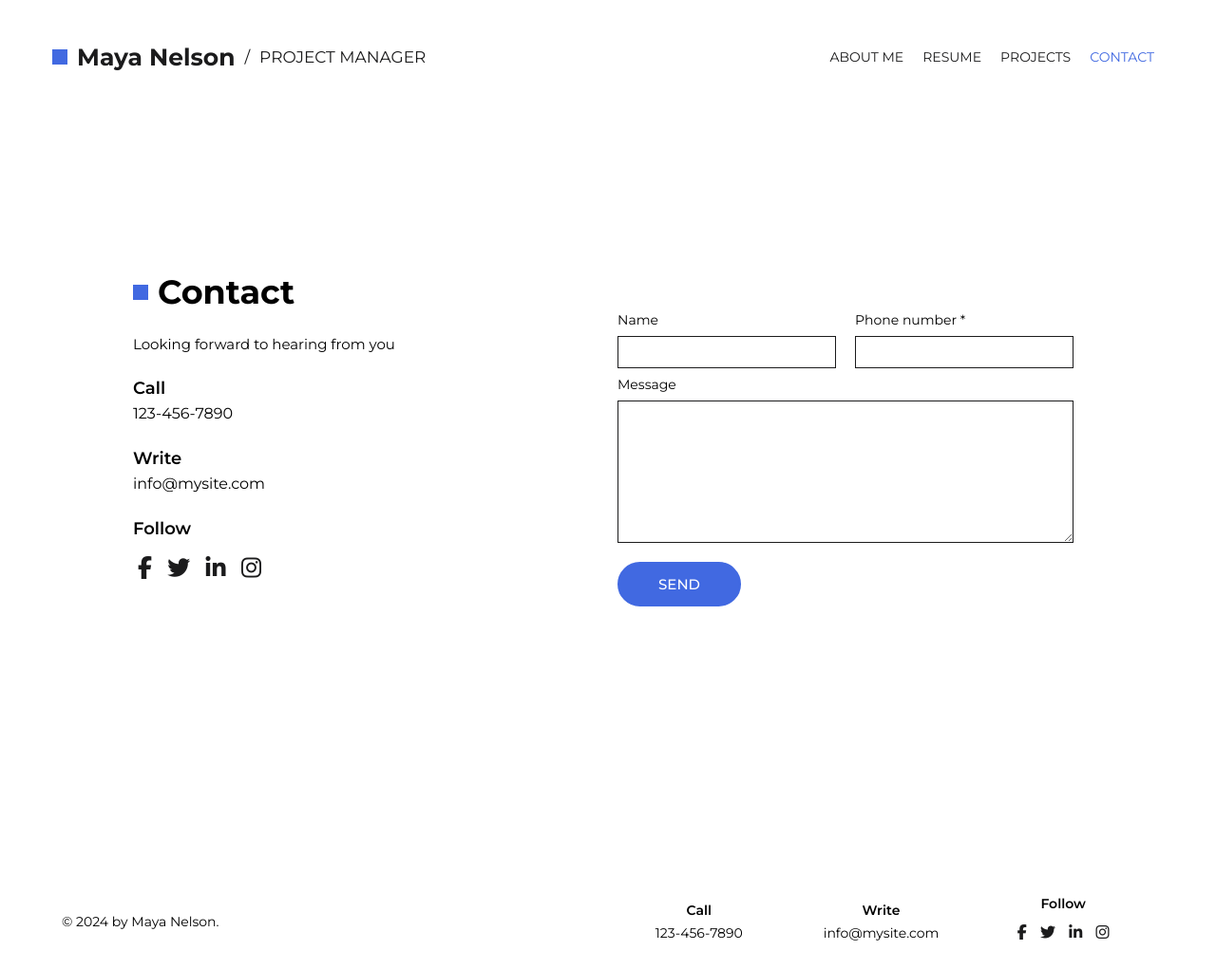
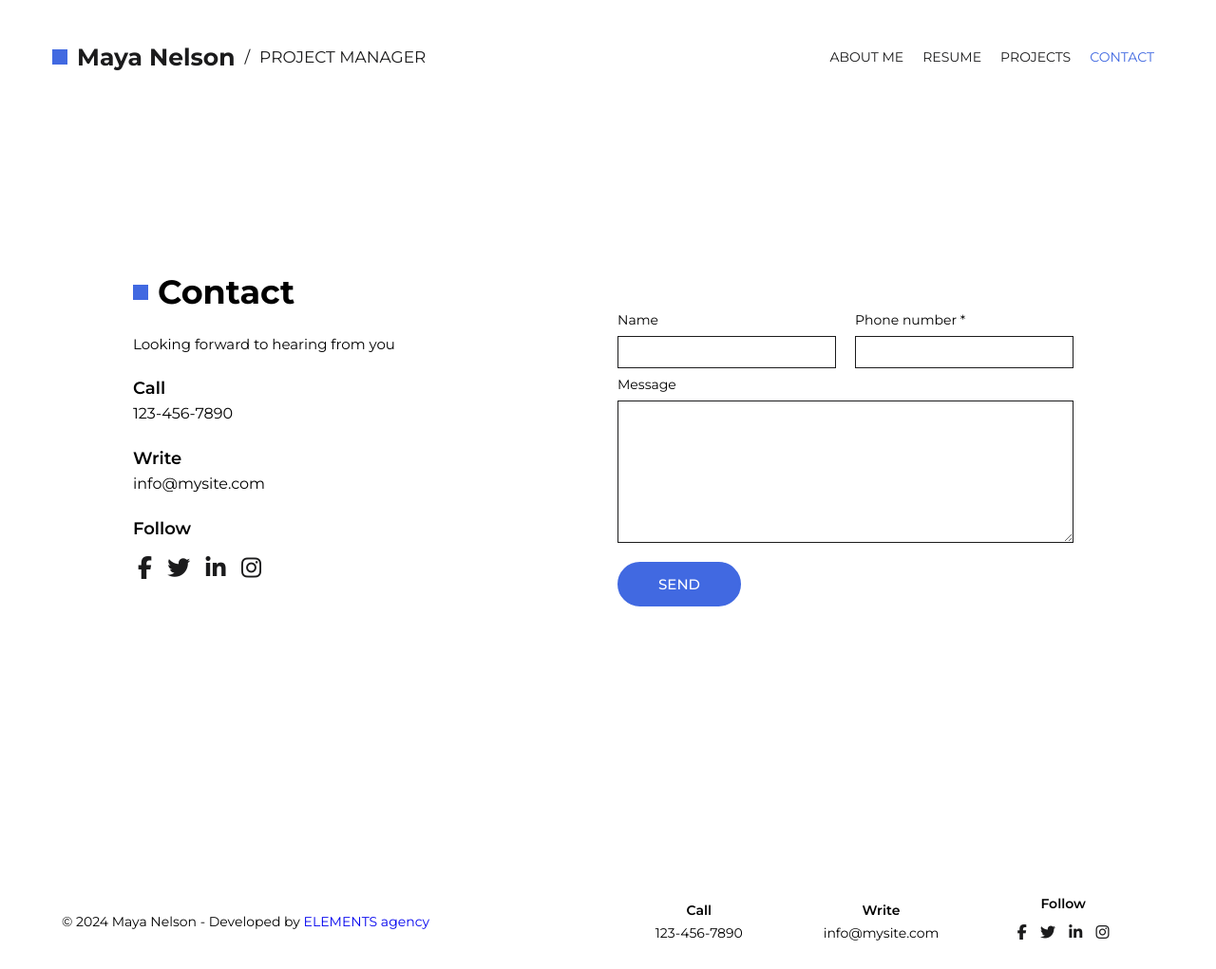
Before and after one commit to elementsagency/Business-CV, a plain HTML site: page contact.html in a window 1280 px wide. Shown: the whole page at 95% size. Drawn offline with nearby package versions, Linux system fonts and the light colour scheme.

Commit message:
Update contact.html

```diff
--- a/contact.html
+++ b/contact.html
@@ -139,7 +139,7 @@
                     </div>
                 </div>
                 <div class="footer__text">
-                    <p>© 2024 by Maya Nelson.</p>
+                    <p class="dev-link">© 2024 Maya Nelson - Developed by <a href="https://elements-agency.co.uk/">ELEMENTS agency</a></p>
                 </div>
             </div>
         </div>
```
